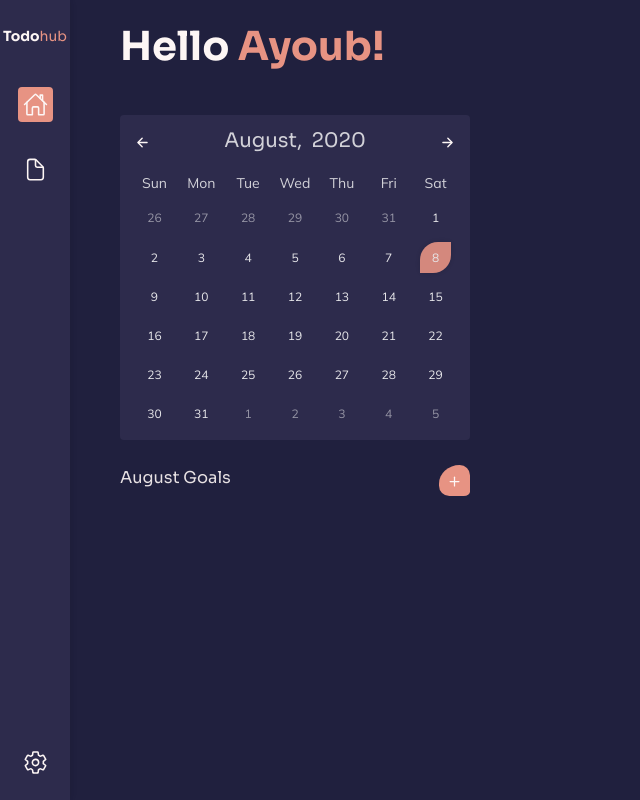
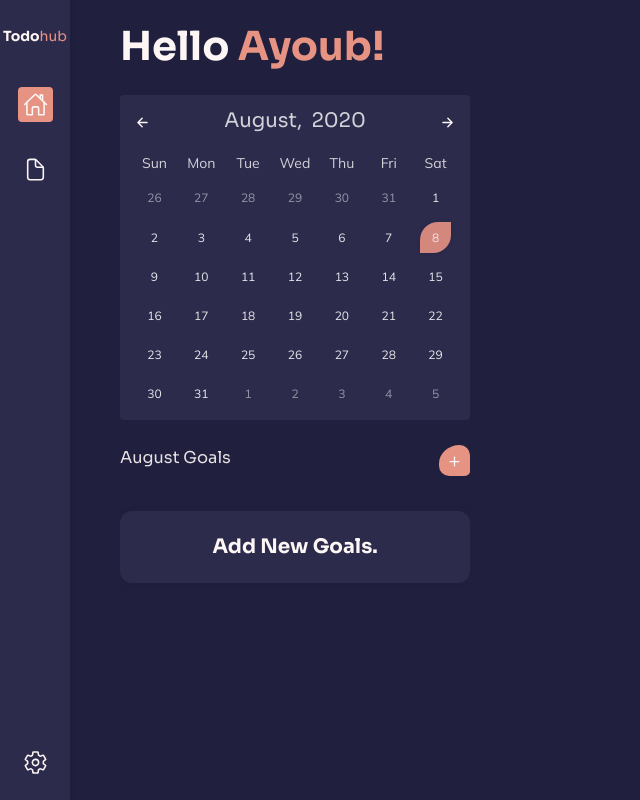
Before and after one commit to ProxN/Todohub, a React (Create React App) app: page / in a window 1280 px wide. Shown: the whole page, without its empty margins (0-640 px from the left). Built offline with nearby package versions, Linux system fonts and the light colour scheme.

Commit message:
Add Scorllbar styles, Show only goal for selected month

```diff
--- /dev/null
+++ b/src/helpers/helpersFunc.ts
@@ -0,0 +1,18 @@
+import dayjs from 'dayjs';
+import { IGoal } from '../store/types';
+
+const getCurrentMonthGoals = (goals: IGoal[], date: string): IGoal[] => {
+  const month = dayjs(date).month();
+  const year = dayjs(date).year();
+  const results: IGoal[] = [];
+
+  goals.forEach((el) => {
+    if (el.month === month && el.year === year) {
+      results.push(el);
+    }
+  });
+
+  return results;
+};
+
+export { getCurrentMonthGoals };
--- a/src/pages/Home/Home.styles.ts
+++ b/src/pages/Home/Home.styles.ts
@@ -15,7 +15,7 @@ export const HomeMessage = styled.h1`
 
 export const HomeContent = styled.div`
   display: grid;
-  grid-template-rows: 100px calc(100vh - 100px);
+  grid-template-rows: 80px calc(100vh - 80px);
   width: 100%;
   max-height: 100%;
 `;
@@ -28,3 +28,9 @@ export const DashGrid = styled.div`
   overflow: hidden;
   margin-bottom: 50px;
 `;
+
+export const LeftCol = styled.div`
+  display: flex;
+  flex-direction: column;
+  overflow: hidden;
+`;
--- a/src/pages/Home/Home.tsx
+++ b/src/pages/Home/Home.tsx
@@ -1,7 +1,7 @@
 import React from 'react';
 import Goals from './components/Goals/Goals';
-import { HomeMessage, HomeContent, DashGrid } from './Home.styles';
 import Calendar from '../../components/Calendar';
+import { HomeMessage, HomeContent, DashGrid, LeftCol } from './Home.styles';
 
 const Home: React.FC = () => {
   return (
@@ -12,10 +12,10 @@ const Home: React.FC = () => {
           <span>Ayoub!</span>
         </HomeMessage>
         <DashGrid>
-          <div>
+          <LeftCol>
             <Calendar />
             <Goals />
-          </div>
+          </LeftCol>
         </DashGrid>
       </HomeContent>
     </section>
--- a/src/pages/Home/components/AddGoal/AddGoal.tsx
+++ b/src/pages/Home/components/AddGoal/AddGoal.tsx
@@ -1,4 +1,5 @@
 import React, { useContext } from 'react';
+import dayjs from 'dayjs';
 import Form from '../../../../components/Form';
 import Input from '../../../../components/Input';
 import Button from '../../../../components/Button';
@@ -39,8 +40,8 @@ const AddGoal: React.FC<Props> = ({ onClose }) => {
           notes: values.notes,
           id: Date.now(),
           checked: false,
-          month: new Date().getMonth(),
-          year: new Date().getFullYear(),
+          month: dayjs(state.calendarDate).month(),
+          year: dayjs(state.calendarDate).year(),
         })
       );
     }
--- a/src/pages/Home/components/Goal/Goal.styles.ts
+++ b/src/pages/Home/components/Goal/Goal.styles.ts
@@ -9,6 +9,7 @@ export const GoalBox = styled.div`
   cursor: pointer;
   box-shadow: 0 0 10px -2px rgba(0, 0, 0, 0.1);
   margin: 10px 0;
+  margin-right: 15px;
 `;
 
 export const GoalContent = styled.div`
--- a/src/pages/Home/components/Goals/Goals.styles.ts
+++ b/src/pages/Home/components/Goals/Goals.styles.ts
@@ -29,8 +29,29 @@ export const AddGoalButton = styled.div`
 `;
 
 export const GoalsList = styled.div`
+  ${({ theme }) => css`
+    scrollbar-color: ${theme.colors.primary.light} ${theme.colors.primary.dark};
+  `};
   margin-top: 25px;
   max-height: 100%;
   overflow-y: auto;
   padding-bottom: 50px;
+  scrollbar-width: thin;
 `;
+
+export const EmptyGoals = styled.div`
+  ${({ theme }) => css`
+    background: ${theme.colors.primary.mid};
+    font-size: ${theme.fontSizes.medium};
+    font-family: ${theme.fonts.secondary};
+  `};
+  font-weight: 700;
+  border-radius: 12px;
+  padding: 20px 15px;
+  display: flex;
+  align-items: center;
+  justify-content: center;
+  cursor: pointer;
+  box-shadow: 0 0 10px -2px rgba(0, 0, 0, 0.1);
+  margin: 10px 0;
+`;
--- a/src/pages/Home/components/Goals/Goals.tsx
+++ b/src/pages/Home/components/Goals/Goals.tsx
@@ -5,12 +5,14 @@ import { Context } from '../../../../context/app.context';
 import AddGoal from '../AddGoal/AddGoal';
 import useFormToggle from '../../../../hooks/useFormToggle';
 import GetMonth from '../../../../helpers/getMonth';
+import { getCurrentMonthGoals } from '../../../../helpers/helpersFunc';
 import {
   GoalsContainer,
   GoalsHeader,
   GoalsTitle,
   AddGoalButton,
   GoalsList,
+  EmptyGoals,
 } from './Goals.styles';
 
 const Goals: React.FC = () => {
@@ -30,8 +32,13 @@ const Goals: React.FC = () => {
           </AddGoalButton>
         </GoalsHeader>
         <GoalsList>
-          {state.goals.length > 0 &&
-            state.goals.map((el) => <Goal data={el} key={el.id} />)}
+          {state.goals.length > 0 ? (
+            getCurrentMonthGoals(state.goals, state.calendarDate).map((el) => (
+              <Goal data={el} key={el.id} />
+            ))
+          ) : (
+            <EmptyGoals onClick={handleOpen}>Add New Goals.</EmptyGoals>
+          )}
         </GoalsList>
       </GoalsContainer>
       {(isOpen || state.selectedGoal) && <AddGoal onClose={handleClose} />}
--- a/src/styles/global.styles.ts
+++ b/src/styles/global.styles.ts
@@ -45,6 +45,16 @@ export default createGlobalStyle`
     section{
         padding:0px 50px;
         height:100vh;
+    }
+
+
+    ::-webkit-scrollbar {
+        background:#2d2b4c;
+        width:5px;
+    }
+    ::-webkit-scrollbar-thumb {
+        background:#484567;
+        border-radius:5px;
 
     }
 `;
```
